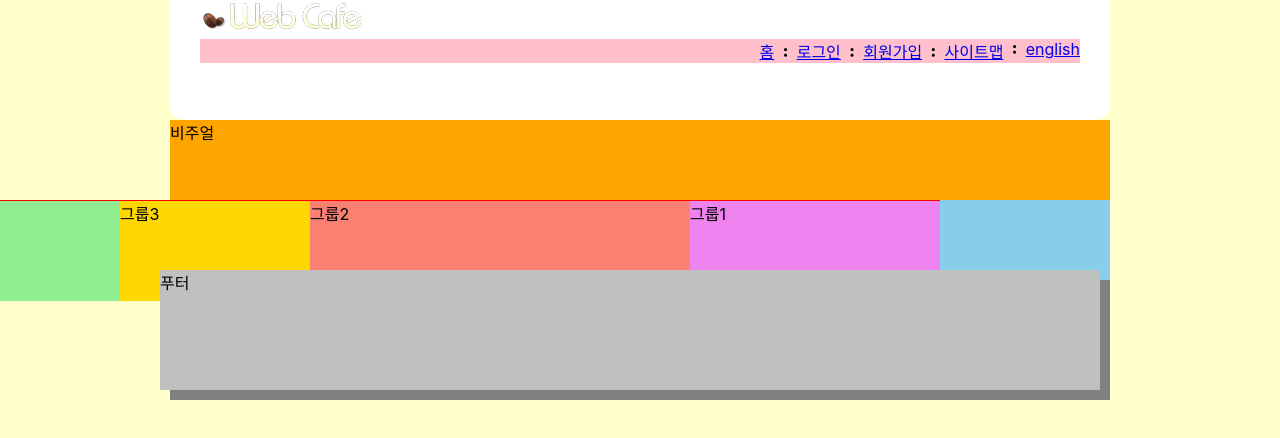
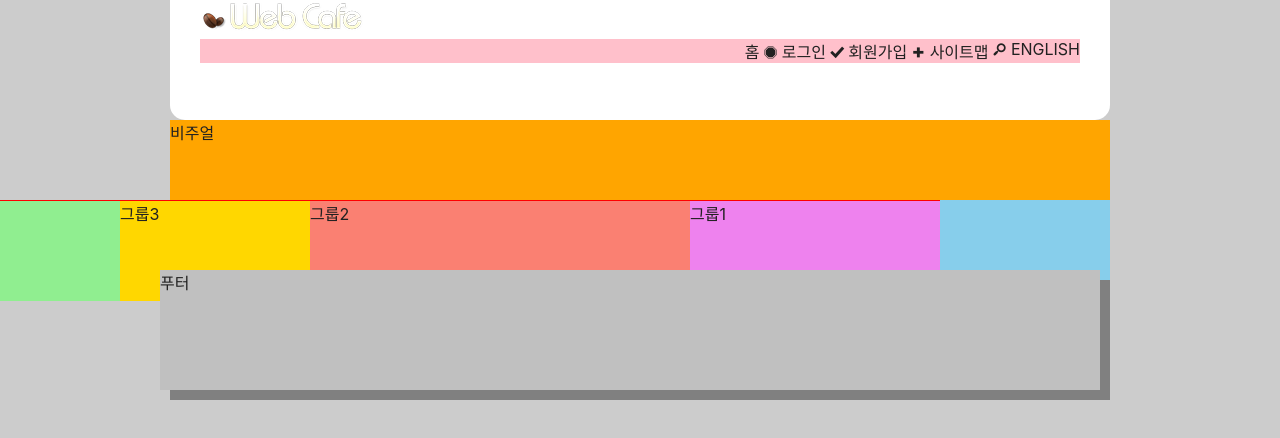
Before and after one commit to eeeyooon/HTML5_practice, a website: page index.html in a window 1280 px wide. Drawn offline with Linux system fonts and the light colour scheme; a web font is replaced by a local one.

Commit message:
영문 대소문자 변환 실습

```diff
--- a/index.html
+++ b/index.html
@@ -17,15 +17,15 @@
     <header class="header">
       <h1 class="logo">
         <a href="./index-complete.html">
-          <img src="./assets/logo.png" alt="web cafe" width="165" height="35" />
+          <img src="./assets/logo.png" alt="web cafe" />
         </a>
       </h1>
       <ul class="member">
         <li><a href="/">홈</a></li>
-        <li><span class="icon-colon"></span><a href="/">로그인</a></li>
-        <li><span class="icon-colon"></span><a href="/">회원가입</a></li>
-        <li><span class="icon-colon"></span><a href="/">사이트맵</a></li>
-        <li><span class="icon-colon"></span><a href="/">english</a></li>
+        <li><span class="icon-stop"></span><a href="/">로그인</a></li>
+        <li><span class="icon-ok"></span><a href="/">회원가입</a></li>
+        <li><span class="icon-plus"></span><a href="/">사이트맵</a></li>
+        <li><span class="icon-search"></span><a href="/">english</a></li>
       </ul>
     </header>
     <div class="visual">비주얼</div>
--- a/styles/style.css
+++ b/styles/style.css
@@ -9,9 +9,16 @@
   box-sizing: border-box;
 }
 
+/* 링크 스타일 */
+a {
+  color: inherit;
+  text-decoration: none;
+}
+
 /* 본문 스타일 */
 body {
-  background: #ffc;
+  color: #212121;
+  background: #ccc;
   font-family: "Pretendard Variable", Pretendard, -apple-system,
     BlinkMacSystemFont, system-ui, Roboto, "Helvetica Neue", "Segoe UI",
     "Apple SD Gothic Neo", "Noto Sans KR", "Malgun Gothic", "Apple Color Emoji",
@@ -69,7 +76,6 @@ body {
   content: ":";
 }
 
-*/
 
 /* .member li:nth-child(n + 2):before {
   content: "\e800";
@@ -82,6 +88,11 @@ body {
   margin-right: 0.2em;
   text-align: center;
 } */
+
+/* .member li 상속방법도 있지만 직접 주는게 더좋음. */
+.member a {
+  text-transform: uppercase;
+}
 
 /* 비주얼 */
 .visual {
```
